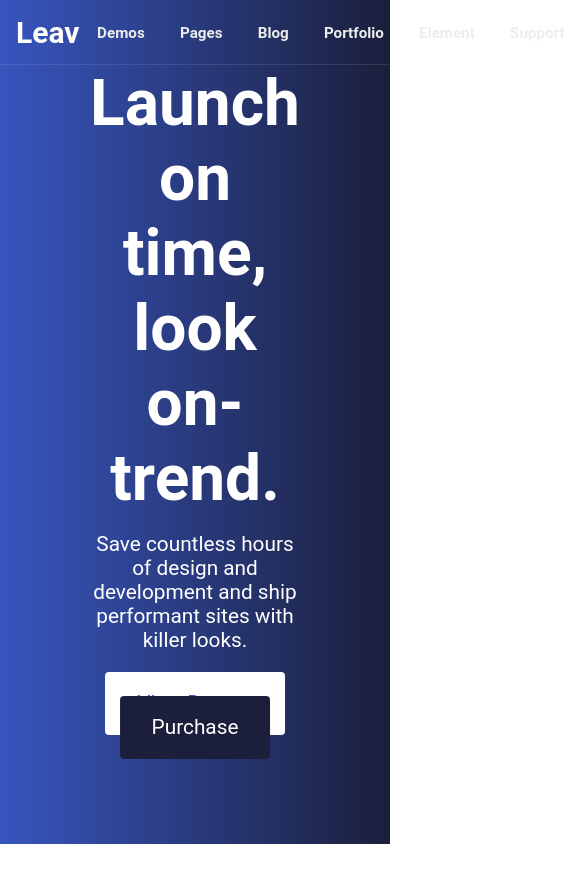
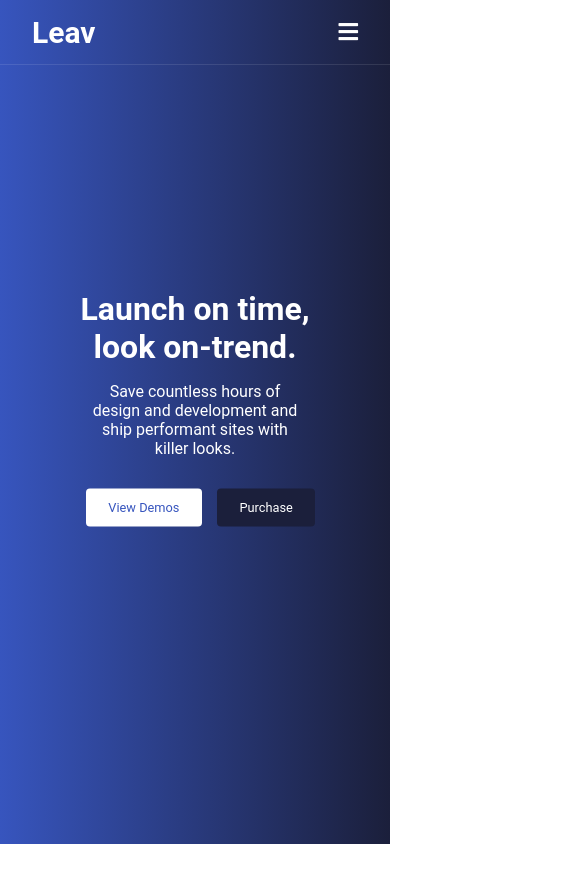
Before and after one commit to younesatari/Creating-Header-Using-Sass, a plain HTML site: page index.html in a window 390 px wide. Shown: the top 882 px of the page, 585 px wide, since content can reach past the window. Drawn offline with Linux system fonts and the light colour scheme.

Commit message:
we made the header responsive using css media queries

```diff
--- a/index.html
+++ b/index.html
@@ -40,6 +40,9 @@
                      <a href="#" class="nav-link nav-btn">Purchase Now</a>
                   </li>
                </ul>
+               <div class="navbar-bars">
+                  <i class="fas fa-bars"></i>
+               </div>
             </div>
          </div>
       </nav>
--- a/scss/_media-queries.scss
+++ b/scss/_media-queries.scss
@@ -0,0 +1,30 @@
+/* Media Queries */
+@mixin largeScreen {
+   @media screen and (max-width:1085px) {
+      @content;
+   }
+}
+
+@mixin ipad {
+   @media screen and (max-width:865px) {
+      @content;
+   }
+}
+
+@mixin tablet {
+   @media screen and (max-width:535px) {
+      @content;
+   }
+}
+
+@mixin mobile {
+   @media screen and (max-width:360px) {
+      @content;
+   }
+}
+
+@mixin forIphone {
+   @media screen and (max-width:414px) {
+      @content;
+   }
+}
--- a/scss/_navbar.scss
+++ b/scss/_navbar.scss
@@ -1,4 +1,6 @@
 @import "variables";
+@import "media-queries";
+
 
 %align-items {
    display: flex;
@@ -14,9 +16,9 @@
 
 .container {
    width:100%;
-   max-width: 1100px;
+   max-width: 1000px;
    margin: 0 auto;
-   padding:0 1rem;
+   padding:0 2rem;
 }
 
 .navbar {
@@ -54,6 +56,10 @@
                   transition: all .3s ease;
                }
             }
+
+            @include ipad {
+               display: none;
+            }
          }
 
          .nav-btn {
@@ -65,5 +71,15 @@
             }
          }
       }
+
+      .navbar-bars {
+         display:none;
+         font-size: 1.4rem;
+         cursor: pointer;
+
+         @include ipad {
+            display: block;
+         }
+      }
    }
 }
--- a/scss/style.scss
+++ b/scss/style.scss
@@ -20,12 +20,25 @@ body {
          position:relative;
 
          &-container {
-            max-width: 1200px;
+            width: 85vw;
+            padding:.5rem;
             margin: 0 auto;
             position: absolute;
             top:40%;
             left:50%;
             transform: translate(-50%,-50%);
+
+            @include forIphone {
+               width: 95vw;
+            }
+
+            @include ipad {
+               top:40%;
+            }
+
+            @include forIphone {
+               width: 100vw;
+            }
 
             .hero-content {
                padding: 1rem;
@@ -34,11 +47,38 @@ body {
                .hero-content-heading {
                   font-size: 2rem;
                   margin-bottom: 1rem;
+                  padding: 0 .5rem;
+
+                  @include largeScreen {
+                     font-size: 1.5rem;
+                  }
+
+                  @include ipad {
+                     font-size: 1.3rem;
+                  }
+
+                  @include forIphone {
+                     font-size: 1rem;
+                  }
+
                }
 
                p {
                   font-size: 1.3rem;
-                  margin-bottom: 2.5rem;
+                  width:60%;
+                  margin:0 auto 2.5rem;
+
+                  @include largeScreen {
+                     font-size: 1.15rem;
+                  }
+
+                  @include ipad {
+                     font-size: 1.1rem;
+                  }
+
+                  @include forIphone{
+                     font-size: 1rem;
+                  }
                }
 
                .hero-content-btns {
@@ -47,6 +87,16 @@ body {
                      padding: 1.2rem 2rem;
                      font-size: 1.3rem;
                      margin: 0 .7rem;
+
+                     @include ipad {
+                        padding: 1rem 1.7rem;
+                        font-size: 1rem;
+                     }
+
+                     @include forIphone {
+                        padding: .7rem 1.4rem;
+                        font-size: .8rem;
+                     }
 
                      &:hover {
                         opacity:.9;
@@ -62,6 +112,16 @@ body {
                      padding: 1.2rem 2rem;
                      font-size: 1.3rem;
 
+                     @include ipad {
+                        padding: 1rem 1.7rem;
+                        font-size: 1rem;
+                     }
+
+                     @include forIphone {
+                        padding: .7rem 1.4rem;
+                        font-size: .8rem;
+                     }
+
                      &:hover {
                         opacity:.9;
                         transition: all .3s ease;
```
Also changed, not shown: css/style.css, 1 other file.
